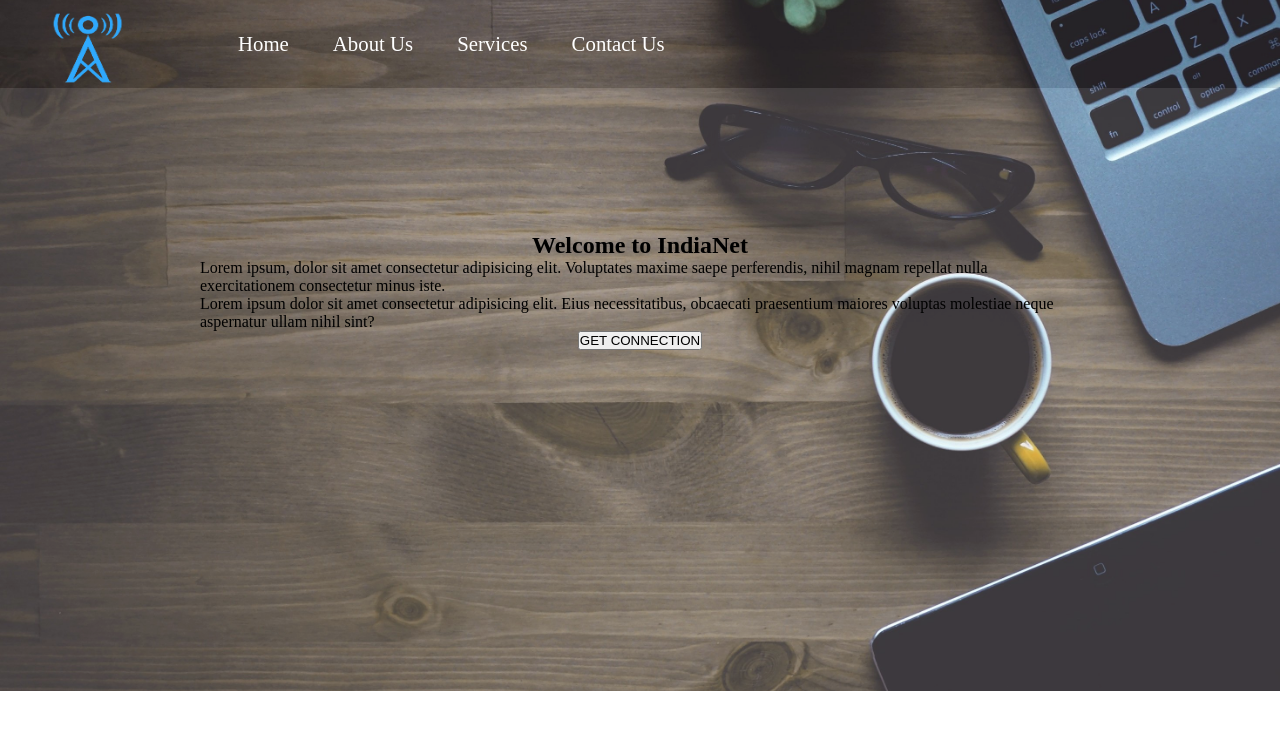
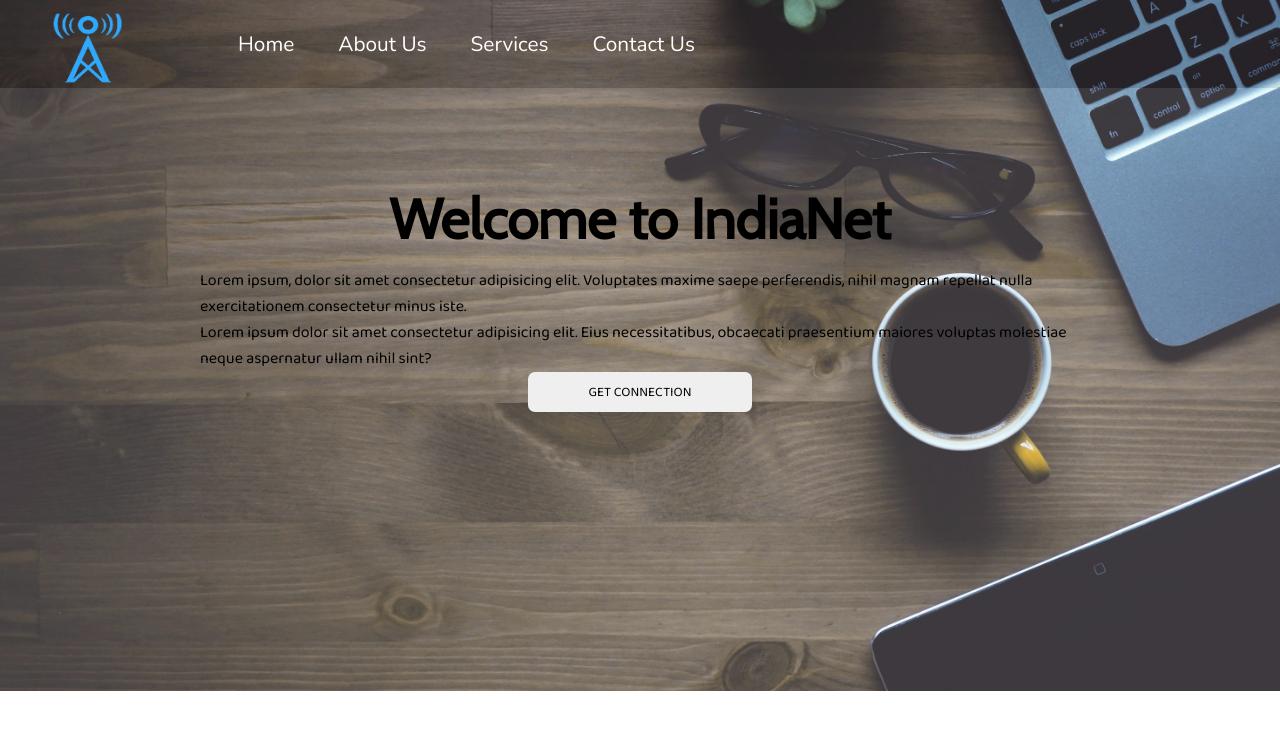
Before and after one commit to AnuragParashar2000/NETWORK-PROVIDER-WEBSITE, a plain HTML site: page index.html in a window 1280 px wide. Drawn offline with nearby package versions, Linux system fonts and the light colour scheme.

Commit message:
With Animations

```diff
--- a/css/style.css
+++ b/css/style.css
@@ -37,6 +37,7 @@
     padding: 3px 22px;
     border-radius: 20px;
     text-decoration: none;
+    font-family: 'Nunito', sans-serif;
 
 }
 
@@ -77,17 +78,47 @@
     content: "";
     position: absolute;
     background: url("../img/background2.jpg") no-repeat center center/cover;
-    height: 100%;
-    width: 100%;
+    height: 100vh;
+    width: 100vw;
     z-index: -1;
     opacity: 0.9;
 }
 
-h1{
+/* next down is a utility class */
+.h-primary{
+    font: 3rem;
+    padding: 15px;
+}
+
+#home h1{
+    text-align: center;
     color: black;
+    font-size: 3.5rem;
+    font-family: 'Cabin', sans-serif;
 }
+
 p{
     color: black;
+    font-family: 'Baloo Bhai 2', cursive;
 }
 
+#button{
+    border: none;
+    height: 2.5rem;
+    width: 14rem;
+    border-radius: 7px;
+    color: black;
+    font-family: 'Baloo Bhai 2', cursive;
+
+}
+
+#button:hover{
+    background-color: #2fa9fe;
+    transition: 1s;
+    transform: scale(0.95);
+}
+
+
+
+
 /* navigation bar:List styling */
--- a/index.html
+++ b/index.html
@@ -6,6 +6,18 @@
     <meta name="viewport" content="width=device-width, initial-scale=1.0">
     <title>BEST INDIAN INTERNET PROVIDER</title>
     <link rel="stylesheet" href="css/style.css">
+    <link rel="preconnect" href="https://fonts.googleapis.com">
+    <link rel="preconnect" href="https://fonts.gstatic.com" crossorigin>
+    <link href="https://fonts.googleapis.com/css2?family=Nunito:wght@200&display=swap" rel="stylesheet">
+
+    <link rel="preconnect" href="https://fonts.googleapis.com">
+    <link rel="preconnect" href="https://fonts.gstatic.com" crossorigin>
+    <link href="https://fonts.googleapis.com/css2?family=Cabin&family=Nunito:wght@200&display=swap" rel="stylesheet">
+
+    <!-- baloo bhai 2 font -->
+    <link rel="preconnect" href="https://fonts.googleapis.com">
+    <link rel="preconnect" href="https://fonts.gstatic.com" crossorigin>
+    <link href="https://fonts.googleapis.com/css2?family=Baloo+Bhai+2&family=Cabin&family=Nunito:wght@200&display=swap" rel="stylesheet">
 </head>
 <body>
     <nav id="navbar">
```
